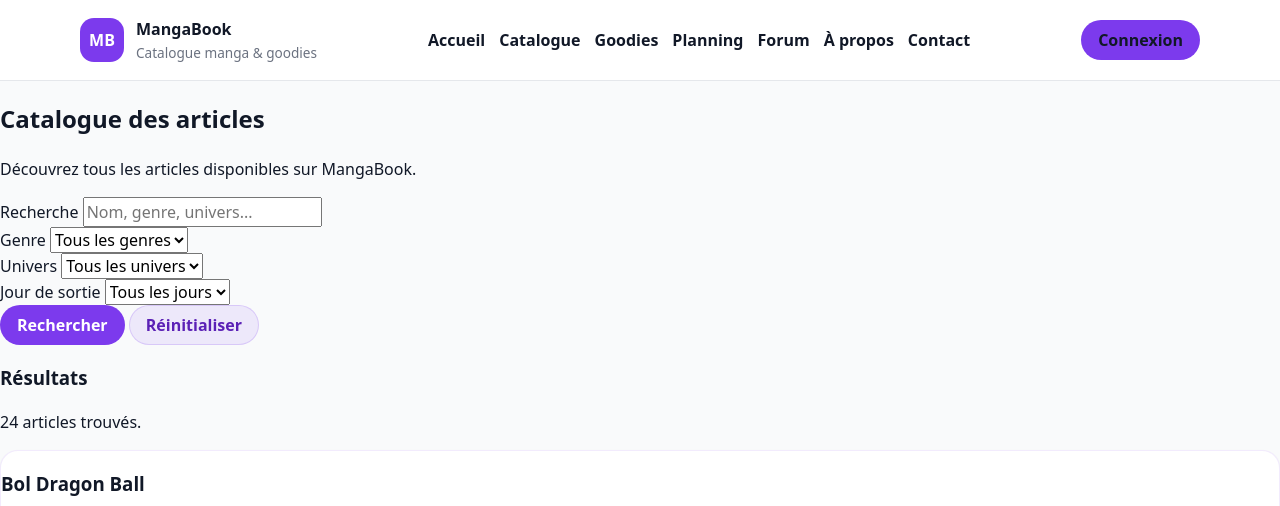
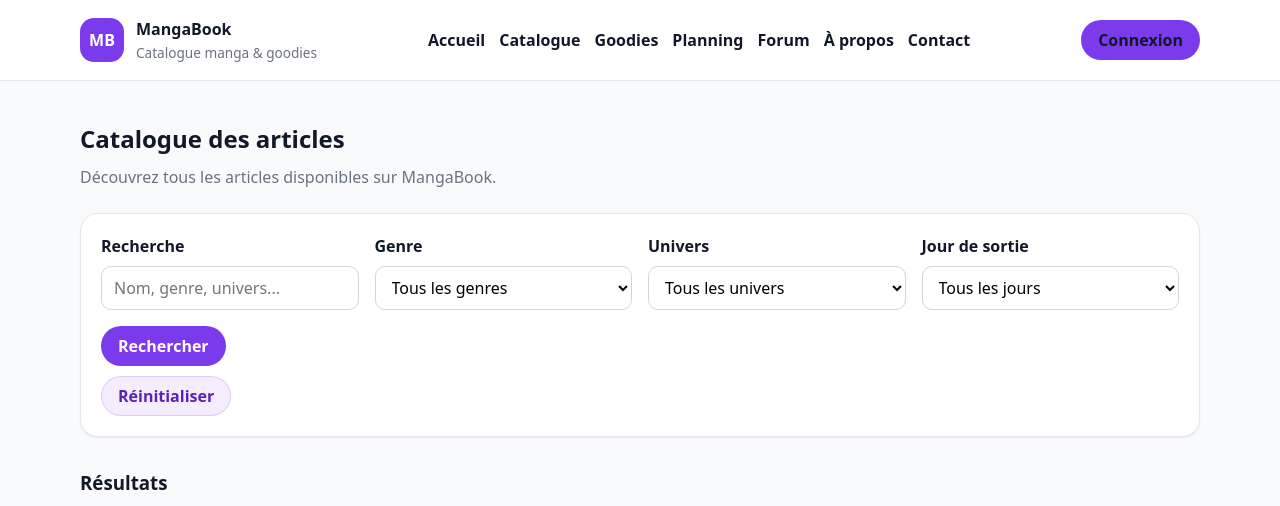
Before and after one commit to Matomina/flask-manga-book-V2, a Flask app: page /articles in a window 1280 px wide. Shown: the top 506 px of the page. Run offline with Flask 3, Linux system fonts and the light colour scheme; data comes from the database, SQL or seed files in the repository.

Commit message:
style(public): add catalog card styles

```diff
--- a/app/static/css/public.css
+++ b/app/static/css/public.css
@@ -12,7 +12,8 @@ body.public-shell {
 }
 
 .public-header__inner,
-.public-footer__inner {
+.public-footer__inner,
+.catalog-page {
   width: min(100% - 32px, var(--mb-container));
   margin-inline: auto;
 }
@@ -87,6 +88,121 @@ body.public-shell {
   min-height: calc(100vh - 160px);
 }
 
+.catalog-page {
+  padding-top: 40px;
+}
+
+.catalog-page__header,
+.catalog-results__header {
+  margin-bottom: 24px;
+}
+
+.catalog-page__header h2,
+.catalog-results__header h3 {
+  margin: 0 0 8px;
+}
+
+.catalog-page__header p,
+.catalog-results__header p {
+  margin: 0;
+  color: var(--mb-gray-500);
+}
+
+.catalog-search {
+  margin-bottom: 32px;
+  padding: 20px;
+  border: 1px solid var(--mb-gray-200);
+  border-radius: var(--mb-radius-lg);
+  background: var(--mb-white);
+  box-shadow: var(--mb-shadow-sm);
+}
+
+.catalog-search__form {
+  display: grid;
+  grid-template-columns: repeat(4, minmax(0, 1fr));
+  gap: 16px;
+}
+
+.catalog-search__group {
+  display: grid;
+  gap: 8px;
+}
+
+.catalog-search__group label {
+  font-weight: 700;
+}
+
+.catalog-search__group input,
+.catalog-search__group select {
+  width: 100%;
+  min-height: 42px;
+  padding: 9px 12px;
+  border: 1px solid var(--mb-gray-300);
+  border-radius: var(--mb-radius-md);
+  background: var(--mb-white);
+}
+
+.catalog-search__actions {
+  display: flex;
+  align-items: end;
+  gap: 10px;
+  flex-wrap: wrap;
+}
+
+.article-grid {
+  display: grid;
+  grid-template-columns: repeat(auto-fill, minmax(220px, 1fr));
+  gap: 16px;
+}
+
+.article-card {
+  display: flex;
+  flex-direction: column;
+  gap: 12px;
+  padding: 12px;
+}
+
+.article-card h3 {
+  margin: 0;
+}
+
+.article-card__image {
+  width: 100%;
+  height: 180px;
+  border-radius: var(--mb-radius-sm);
+  object-fit: contain;
+  background: var(--mb-gray-50);
+}
+
+.article-card__price,
+.article-card__meta,
+.article-card__stock {
+  margin: 0;
+}
+
+.article-card__meta {
+  color: var(--mb-gray-700);
+  font-size: 0.9rem;
+}
+
+.article-card__stock,
+.article-card__favorite-status {
+  color: var(--mb-gray-500);
+  font-size: 0.85rem;
+}
+
+.article-card__actions {
+  display: flex;
+  align-items: center;
+  gap: 8px;
+  flex-wrap: wrap;
+  margin-top: auto;
+}
+
+.article-card__favorite-form {
+  margin: 0;
+}
+
 .public-footer {
   margin-top: 64px;
   border-top: 1px solid var(--mb-gray-200);
@@ -115,7 +231,12 @@ body.public-shell {
 
   .public-header__nav,
   .public-header__actions,
-  .public-footer__inner {
+  .public-footer__inner,
+  .catalog-search__actions {
     flex-wrap: wrap;
   }
+
+  .catalog-search__form {
+    grid-template-columns: 1fr;
+  }
 }
```
